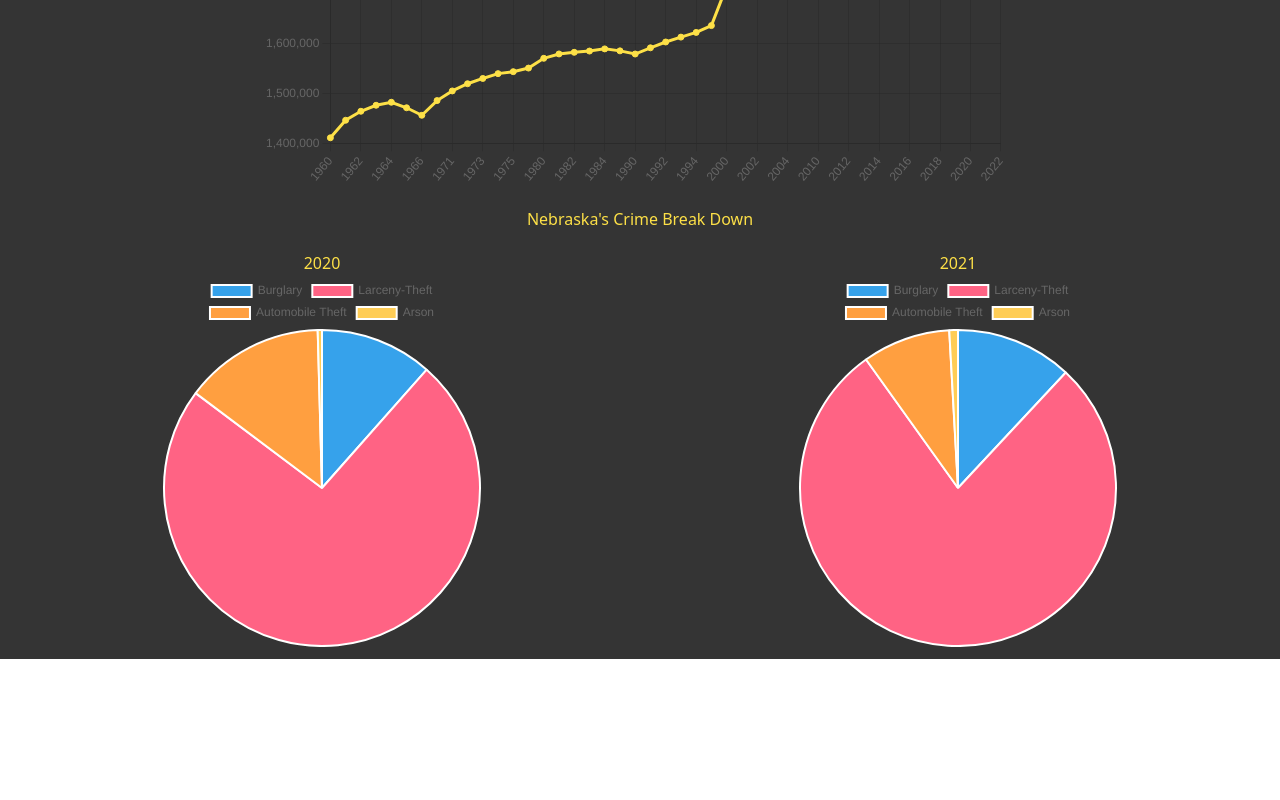
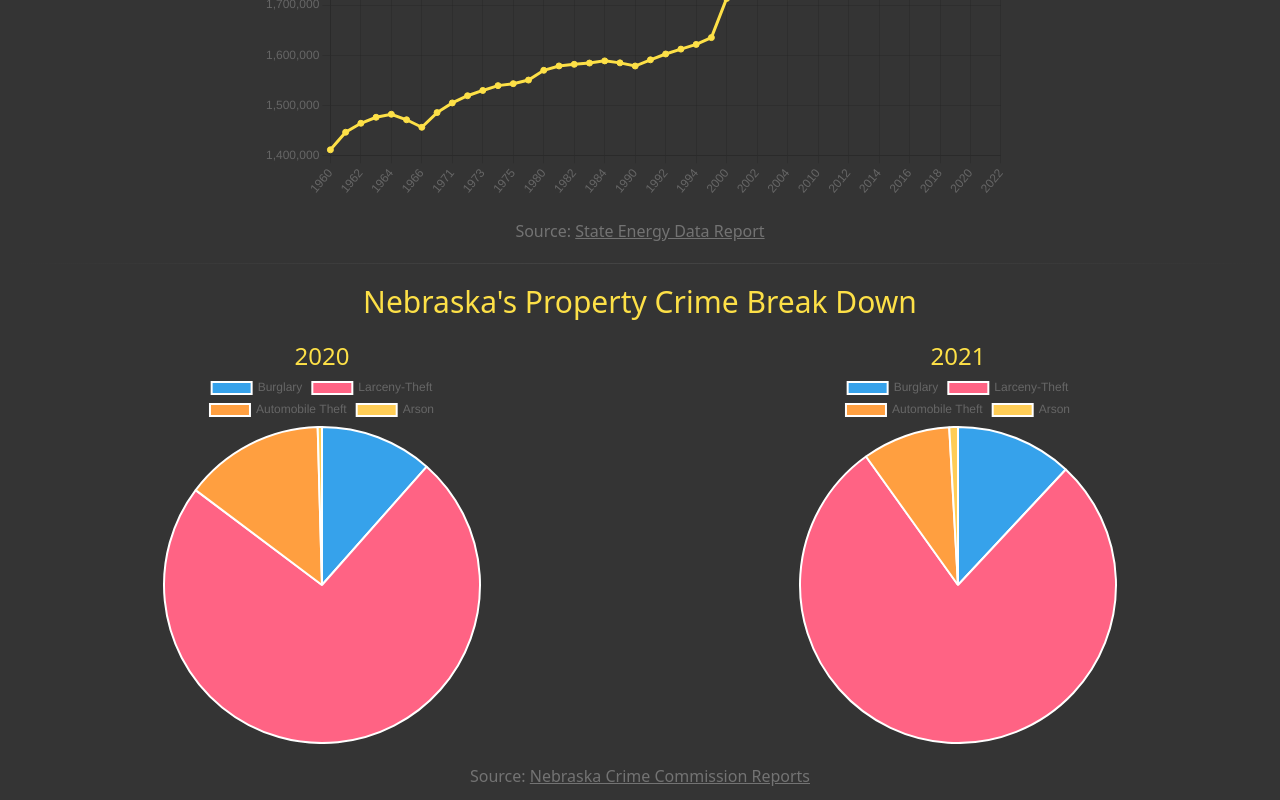
Before and after one commit to abdualdeen/personal-website, a React (Vite) app: page /charts in a window 1280 px wide. Shown: the part 785-1585 px from the top of the page. Before the commit the page ends 1444 px from the top, so only its background shows below. Built offline with nearby package versions, Linux system fonts and the light colour scheme; a web font is replaced by a local one.

Commit message:
added sources to charts and scaled text

```diff
--- a/src/pages/Charts.tsx
+++ b/src/pages/Charts.tsx
@@ -48,7 +48,7 @@ export default function Charts() {
       <div className="mt-20 flex items-center justify-center">
         {/* the div above exists so the text div below can be centered. */}
         <div className="container mx-auto inline-block justify-center space-y-5 px-3 py-3">
-          <h1 className="text-center text-yellow-300">
+          <h1 className="text-center text-3xl text-yellow-300">
             Nebraska's Population 1960 - 2022
           </h1>
           <div className="mx-auto w-3/5">
@@ -57,23 +57,43 @@ export default function Charts() {
           <div className="mx-auto w-3/5">
             <LineChart chartData={popData} />
           </div>
-          <h1 className="text-center text-yellow-300">
-            Nebraska's Crime Break Down
+          <h6 className="text-center text-neutral-500">
+            Source:{" "}
+            <a
+              className="underline"
+              href="https://neo.ne.gov/programs/stats/inf/76.html"
+            >
+              State Energy Data Report
+            </a>
+          </h6>
+          {/* Divider */}
+          <hr className="my-12 h-px border-t-0 bg-transparent bg-gradient-to-r from-transparent via-neutral-500 to-transparent opacity-25 dark:opacity-100" />
+          <h1 className="text-center text-3xl text-yellow-300">
+            Nebraska's Property Crime Break Down
           </h1>
           <div className="mx-auto columns-2 justify-center text-center">
             <div>
-              <h3 className="text-yellow-300">2020</h3>
+              <h3 className="text-2xl text-yellow-300">2020</h3>
               <div className="mx-auto w-3/5">
                 <PieChart chartData={crimeData20} />
               </div>
             </div>
             <div>
-              <h3 className="text-yellow-300">2021</h3>
+              <h3 className="text-2xl text-yellow-300">2021</h3>
               <div className="mx-auto w-3/5">
                 <PieChart chartData={crimeData21} />
               </div>
             </div>
           </div>
+          <h6 className="text-center text-neutral-500">
+            Source:{" "}
+            <a
+              className="underline"
+              href="https://ncc.nebraska.gov/stat-reports"
+            >
+              Nebraska Crime Commission Reports
+            </a>
+          </h6>
         </div>
       </div>
     </>
```
Also changed, not shown: 2 other files (tests, documents, lock files or other folders).
